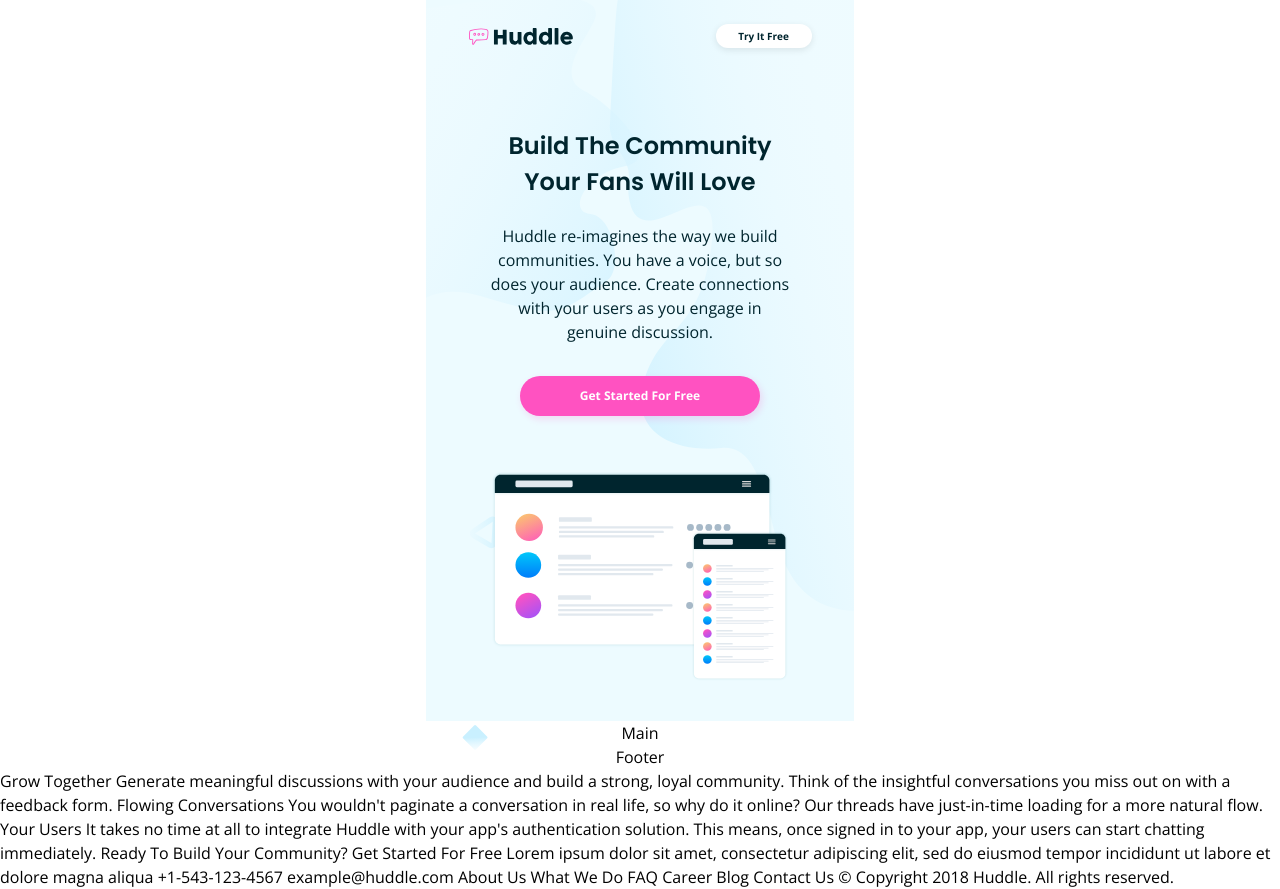
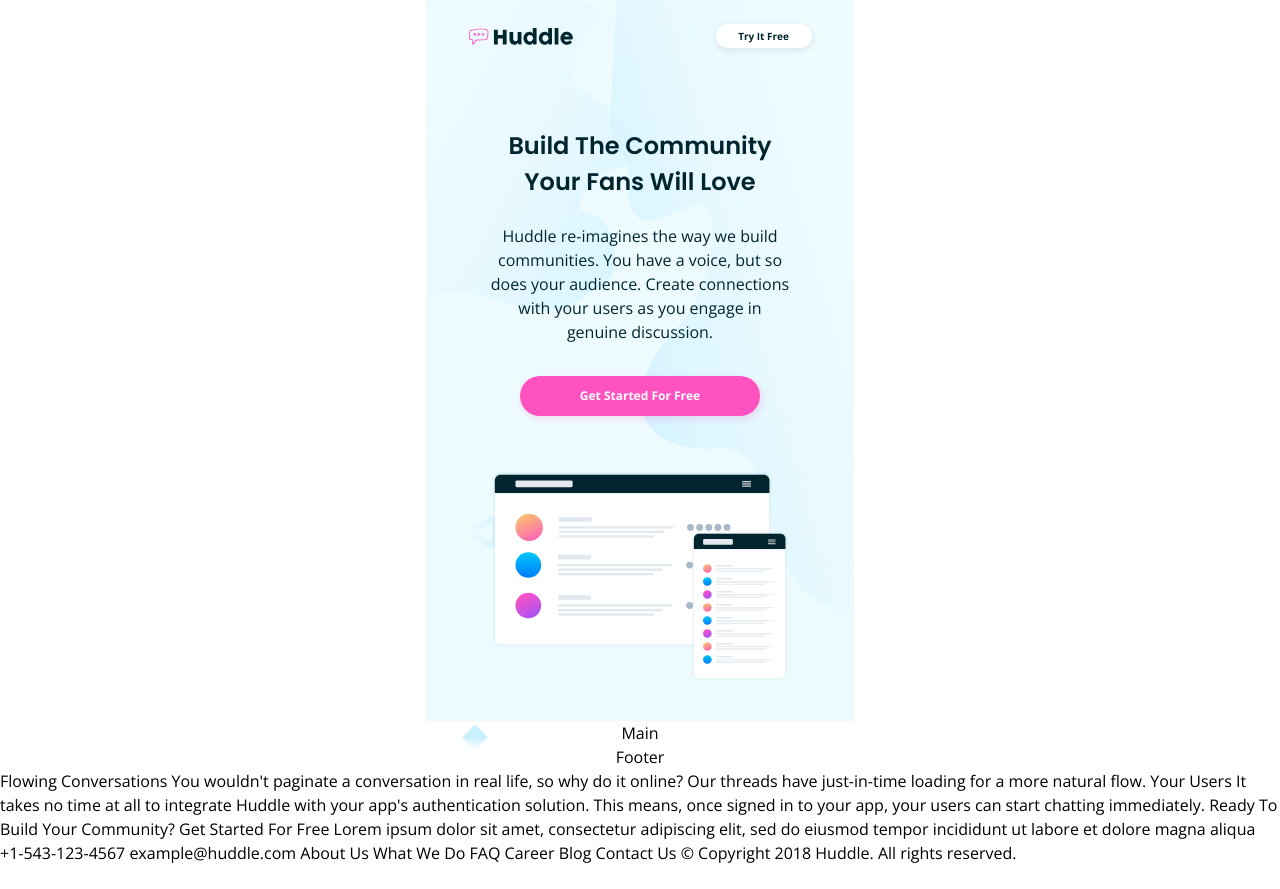
Before and after one commit to stephjoseph/huddle-landing-page-with-alternating-feature-blocks-master, a React (Create React App) app: page / in a window 1280 px wide. After the commit the page ends 865 px from the top, so only its background shows below. Built offline with nearby package versions, Linux system fonts and the light colour scheme.

Commit message:
Update App.js

```diff
--- a/src/App.js
+++ b/src/App.js
@@ -8,18 +8,15 @@
       <Header />
       <Main />
       <Footer />
-      Grow Together Generate meaningful discussions with your audience and build
-      a strong, loyal community. Think of the insightful conversations you miss
-      out on with a feedback form. Flowing Conversations You wouldn't paginate a
-      conversation in real life, so why do it online? Our threads have
-      just-in-time loading for a more natural flow. Your Users It takes no time
-      at all to integrate Huddle with your app's authentication solution. This
-      means, once signed in to your app, your users can start chatting
-      immediately. Ready To Build Your Community? Get Started For Free Lorem
-      ipsum dolor sit amet, consectetur adipiscing elit, sed do eiusmod tempor
-      incididunt ut labore et dolore magna aliqua +1-543-123-4567
-      example@huddle.com About Us What We Do FAQ Career Blog Contact Us &copy;
-      Copyright 2018 Huddle. All rights reserved.
+      Flowing Conversations You wouldn't paginate a conversation in real life,
+      so why do it online? Our threads have just-in-time loading for a more
+      natural flow. Your Users It takes no time at all to integrate Huddle with
+      your app's authentication solution. This means, once signed in to your
+      app, your users can start chatting immediately. Ready To Build Your
+      Community? Get Started For Free Lorem ipsum dolor sit amet, consectetur
+      adipiscing elit, sed do eiusmod tempor incididunt ut labore et dolore
+      magna aliqua +1-543-123-4567 example@huddle.com About Us What We Do FAQ
+      Career Blog Contact Us &copy; Copyright 2018 Huddle. All rights reserved.
     </div>
   );
 };
```
